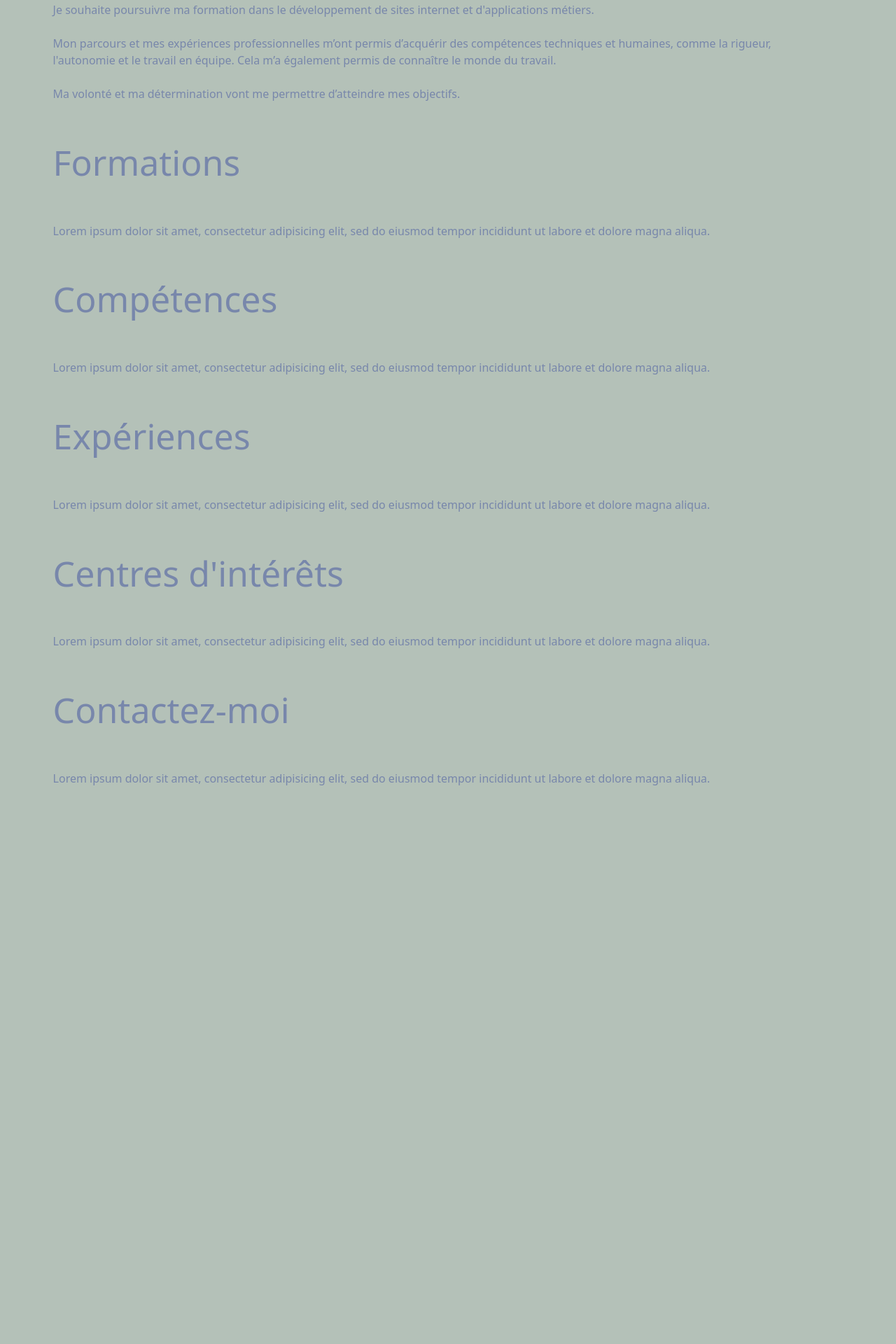
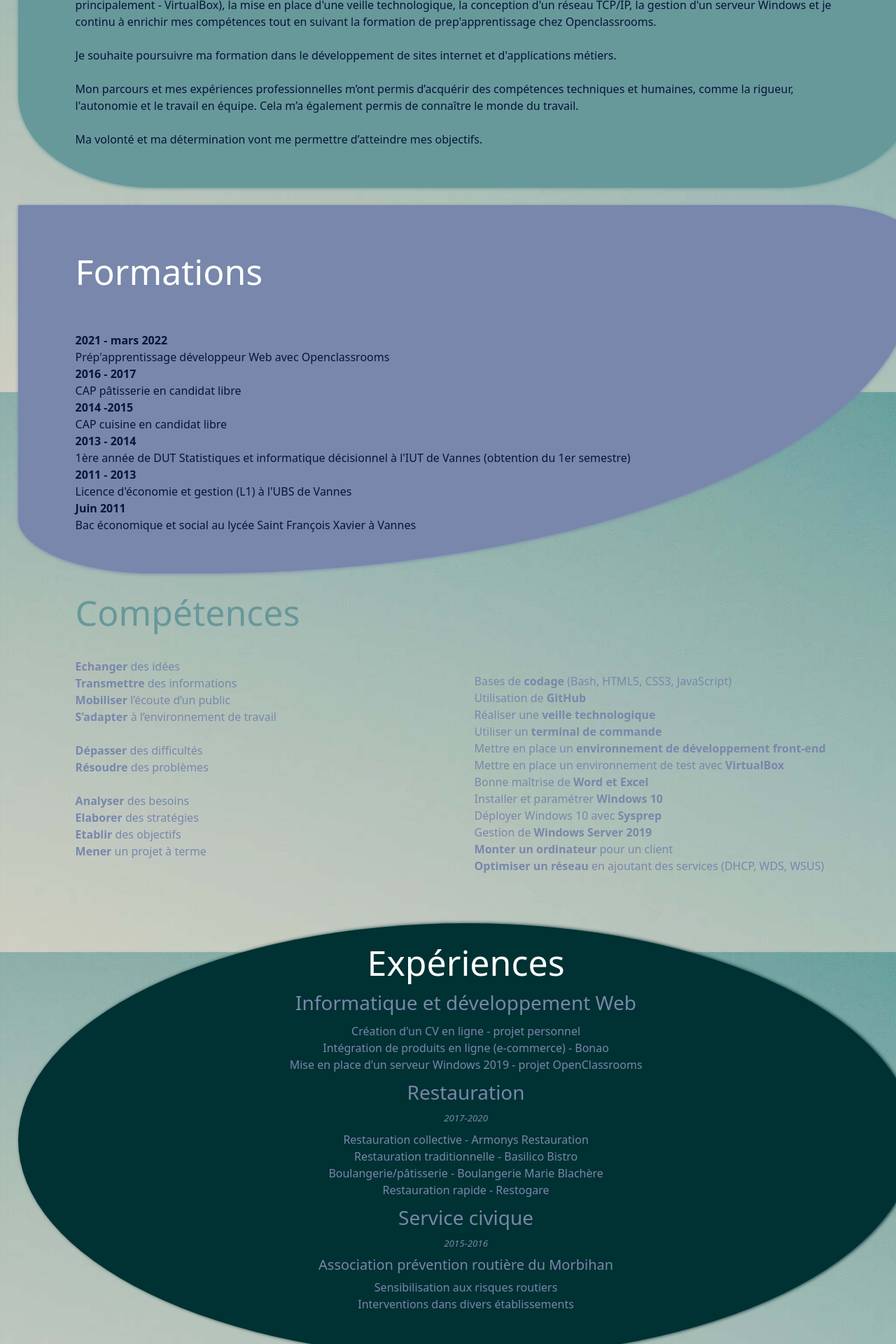
Before and after one commit to segoleneganzin/cv, a PHP site: page / in a window 1280 px wide. Shown: the part 1840-3760 px from the top of the page at 70% size. Before the commit the page ends 2962 px from the top, so only its background shows below. Run offline with PHP 8.4, Linux system fonts and the light colour scheme.

Commit message:
amélioration du visuel et ajout de contenu

```diff
--- a/index.html
+++ b/index.html
@@ -96,6 +96,7 @@
                                 Bénéficiaire d'une <b>RQTH</b><br><br>
                                 <a href="https://www.linkedin.com/in/segoleneganzin/" target="_blank"><img src="img/linkedin.png" alt="Linkedin"></a>
                                 <a href="https://github.com/segoleneganzin" target="_blank"><img src="img/github.png" alt="GitHub"></a>
+                                <a href="https://app.assessfirst.com/_/profile/iixo7dtr-segolene-ganzin" target="_blank"><img src="img/app_assessFirst.png" alt="App AssessFirst"></a>
                             </p>
                         </div>
                     </div>
@@ -134,7 +135,19 @@
                 <div class="container">
                     <div class="col-12">
                         <h1>Formations</h1>
-                        <p>Lorem ipsum dolor sit amet, consectetur adipisicing elit, sed do eiusmod tempor incididunt ut labore et dolore magna aliqua. </p>
+                        <p><strong> 2021 - mars 2022</strong><br>
+                            Prép'apprentissage développeur Web avec Openclassrooms <br>
+                            <strong>2016 - 2017</strong> <br>
+                            CAP pâtisserie en candidat libre<br>
+                            <strong>2014 -2015</strong><br>
+                            CAP cuisine en candidat libre<br>
+                            <strong>2013 - 2014</strong><br>
+                            1ère année de DUT Statistiques et informatique décisionnel
+                            à l'IUT de Vannes (obtention du 1er semestre)<br>
+                            <strong>2011 - 2013</strong><br>
+                            Licence d'économie et gestion (L1) à l'UBS de Vannes<br>
+                            <strong>Juin 2011</strong><br>
+                            Bac économique et social au lycée Saint François Xavier à Vannes</p>
                     </div>
                 </div>
             </section>
@@ -142,9 +155,36 @@
             <!-- Section 3 Compétences -->
             <section id="skills">
                 <div class="container">
-                    <div class="col-12">
-                        <h1>Compétences</h1>
-                        <p>Lorem ipsum dolor sit amet, consectetur adipisicing elit, sed do eiusmod tempor incididunt ut labore et dolore magna aliqua. </p>
+                    <h1>Compétences</h1>
+                    <div class="row">
+                        <div class="col-6">
+                            <p> <strong>Echanger</strong> des idées <br>
+                                <strong>Transmettre</strong> des informations<br>
+                                <strong>Mobiliser</strong> l’écoute d’un public<br>
+                                <strong>S’adapter</strong> à l’environnement de travail<br><br>
+                                <strong>Dépasser</strong> des difficultés<br>
+                                <strong>Résoudre</strong> des problèmes<br><br>
+                                <strong>Analyser</strong> des besoins<br>
+                                <strong>Elaborer</strong> des stratégies<br>
+                                <strong>Etablir</strong> des objectifs<br>
+                                <strong>Mener</strong> un projet à terme<br>
+                            </p>
+                        </div>
+                        <div class="col-6">
+                            <br><br>
+                            Bases de <strong>codage</strong> (Bash, HTML5, CSS3, JavaScript) <br>
+                            Utilisation de <strong>GitHub</strong><br>
+                            Réaliser une <strong>veille technologique</strong><br>
+                            Utiliser un <strong>terminal de commande</strong><br>
+                            Mettre en place un <strong>environnement de développement front-end</strong><br>
+                            Mettre en place un environnement de test avec <strong>VirtualBox</strong><br>
+                            Bonne maîtrise de <strong>Word et Excel</strong><br>
+                            Installer et paramétrer <strong>Windows 10</strong><br>
+                            Déployer Windows 10 avec <strong>Sysprep</strong><br>
+                            Gestion de <strong>Windows Server 2019</strong><br>
+                            <strong>Monter un ordinateur</strong> pour un client<br>
+                            <strong>Optimiser un réseau</strong> en ajoutant des services (DHCP, WDS, WSUS)
+                        </div>
                     </div>
                 </div>
             </section>
@@ -154,7 +194,28 @@
                 <div class="container">
                     <div class="col-12">
                         <h1>Expériences</h1>
-                        <p>Lorem ipsum dolor sit amet, consectetur adipisicing elit, sed do eiusmod tempor incididunt ut labore et dolore magna aliqua. </p>
+                        <h3>Informatique et développement Web</h3>
+                        <p>
+                            Création d'un CV en ligne - projet personnel <br>
+                            Intégration de produits en ligne (e-commerce) - Bonao <br>
+                            Mise en place d'un serveur Windows 2019 - projet OpenClassrooms
+                        </p>
+                        <h3>Restauration</h3>
+                        <h4>2017-2020</h4>
+                        <p>
+                            Restauration collective - Armonys Restauration <br>
+                            Restauration traditionnelle - Basilico Bistro <br>
+                            Boulangerie/pâtisserie - Boulangerie Marie Blachère <br>
+                            Restauration rapide - Restogare
+                        </p>
+                        <h3>Service civique</h3>
+                        <h4>2015-2016</h4>
+                        <h5>Association prévention routière du Morbihan</h5>
+                        <p>
+                            Sensibilisation aux risques routiers <br>
+                            Interventions dans divers établissements <br>
+
+                        </p>
                     </div>
                 </div>
             </section>
@@ -164,7 +225,11 @@
                 <div class="container">
                     <div class="col-12">
                         <h1>Centres d'intérêts</h1>
-                        <p>Lorem ipsum dolor sit amet, consectetur adipisicing elit, sed do eiusmod tempor incididunt ut labore et dolore magna aliqua. </p>
+                        <p><svg xmlns="http://www.w3.org/2000/svg" width="16" height="16" fill="currentColor" class="bi bi-pen" viewBox="0 0 16 16">
+                            <path d="m13.498.795.149-.149a1.207 1.207 0 1 1 1.707 1.708l-.149.148a1.5 1.5 0 0 1-.059 2.059L4.854 14.854a.5.5 0 0 1-.233.131l-4 1a.5.5 0 0 1-.606-.606l1-4a.5.5 0 0 1 .131-.232l9.642-9.642a.5.5 0 0 0-.642.056L6.854 4.854a.5.5 0 1 1-.708-.708L9.44.854A1.5 1.5 0 0 1 11.5.796a1.5 1.5 0 0 1 1.998-.001zm-.644.766a.5.5 0 0 0-.707 0L1.95 11.756l-.764 3.057 3.057-.764L14.44 3.854a.5.5 0 0 0 0-.708l-1.585-1.585z"/>
+                          </svg> en cours <svg xmlns="http://www.w3.org/2000/svg" width="16" height="16" fill="currentColor" class="bi bi-pen" viewBox="0 0 16 16">
+                            <path d="m13.498.795.149-.149a1.207 1.207 0 1 1 1.707 1.708l-.149.148a1.5 1.5 0 0 1-.059 2.059L4.854 14.854a.5.5 0 0 1-.233.131l-4 1a.5.5 0 0 1-.606-.606l1-4a.5.5 0 0 1 .131-.232l9.642-9.642a.5.5 0 0 0-.642.056L6.854 4.854a.5.5 0 1 1-.708-.708L9.44.854A1.5 1.5 0 0 1 11.5.796a1.5 1.5 0 0 1 1.998-.001zm-.644.766a.5.5 0 0 0-.707 0L1.95 11.756l-.764 3.057 3.057-.764L14.44 3.854a.5.5 0 0 0 0-.708l-1.585-1.585z"/>
+                          </svg></p>
                     </div>
                 </div>
             </section>
@@ -174,7 +239,11 @@
                 <div class="container">
                     <div class="col-12">
                         <h1>Contactez-moi</h1>
-                        <p>Lorem ipsum dolor sit amet, consectetur adipisicing elit, sed do eiusmod tempor incididunt ut labore et dolore magna aliqua. </p>
+                        <p><svg xmlns="http://www.w3.org/2000/svg" width="16" height="16" fill="currentColor" class="bi bi-pen" viewBox="0 0 16 16">
+                            <path d="m13.498.795.149-.149a1.207 1.207 0 1 1 1.707 1.708l-.149.148a1.5 1.5 0 0 1-.059 2.059L4.854 14.854a.5.5 0 0 1-.233.131l-4 1a.5.5 0 0 1-.606-.606l1-4a.5.5 0 0 1 .131-.232l9.642-9.642a.5.5 0 0 0-.642.056L6.854 4.854a.5.5 0 1 1-.708-.708L9.44.854A1.5 1.5 0 0 1 11.5.796a1.5 1.5 0 0 1 1.998-.001zm-.644.766a.5.5 0 0 0-.707 0L1.95 11.756l-.764 3.057 3.057-.764L14.44 3.854a.5.5 0 0 0 0-.708l-1.585-1.585z"/>
+                          </svg> en cours <svg xmlns="http://www.w3.org/2000/svg" width="16" height="16" fill="currentColor" class="bi bi-pen" viewBox="0 0 16 16">
+                            <path d="m13.498.795.149-.149a1.207 1.207 0 1 1 1.707 1.708l-.149.148a1.5 1.5 0 0 1-.059 2.059L4.854 14.854a.5.5 0 0 1-.233.131l-4 1a.5.5 0 0 1-.606-.606l1-4a.5.5 0 0 1 .131-.232l9.642-9.642a.5.5 0 0 0-.642.056L6.854 4.854a.5.5 0 1 1-.708-.708L9.44.854A1.5 1.5 0 0 1 11.5.796a1.5 1.5 0 0 1 1.998-.001zm-.644.766a.5.5 0 0 0-.707 0L1.95 11.756l-.764 3.057 3.057-.764L14.44 3.854a.5.5 0 0 0 0-.708l-1.585-1.585z"/>
+                          </svg></p>
                     </div>
                 </div>
             </section>
--- a/style.css
+++ b/style.css
@@ -1,40 +1,59 @@
+*,
+*::before,
+*::after {
+  -webkit-box-sizing: border-box;
+          box-sizing: border-box;
+}
+
 body {
-  background-color: #B4C1B8;
+  background-color: #F3F6F4;
+  background-image: url(/img/beach-at-sunset-in-teal-and-orange.jpg);
+  background-repeat: no-repeat;
+  background-attachment: fixed;
+  background-size: 100%;
   color: #7887AB;
 }
 
 /*menu*/
 .menu {
   display: block;
-  background-color: #061539;
+  background-color: #003133;
   width: 250px;
   height: 100vh;
   min-height: 800px;
   position: fixed;
-  box-shadow: 2px 0px 5px #061539;
+  -webkit-box-shadow: 2px 0px 5px #003133;
+          box-shadow: 2px 0px 5px #003133;
   z-index: 5;
-  transition: all 0.3s 0.1s ease-in-out;
 }
 
 .blocs-menu {
   width: 100%;
   height: 10%;
+  display: -webkit-box;
+  display: -ms-flexbox;
   display: flex;
-  justify-content: center;
-  align-items: center;
+  -webkit-box-pack: center;
+      -ms-flex-pack: center;
+          justify-content: center;
+  -webkit-box-align: center;
+      -ms-flex-align: center;
+          align-items: center;
 }
 
 .blocs-menu:nth-child(1) {
   width: 100%;
   height: 25%;
 }
+
 .blocs-menu:nth-child(1) .photoId img {
   margin: 20px 0;
   width: 160px;
   height: 160px;
   border-radius: 50%;
   position: relative;
-  box-shadow: 20px 20px 50px black;
+  -webkit-box-shadow: 20px 20px 50px black;
+          box-shadow: 20px 20px 50px black;
 }
 
 .blocs-menu span {
@@ -84,23 +121,100 @@ header {
   padding-left: 15%;
 }
 
-#adress img {
-  max-width: 25%;
-  max-height: 25%;
-}
-
 /*contenu*/
 .contenu {
   width: calc(100% - 250px);
   position: relative;
   margin-left: auto;
-  padding: 3% 5% 10% 0;
+  padding: 3% 0 10% 0;
 }
+
 .contenu h1 {
   font-size: 50px;
+  color: white;
 }
+
 .contenu p {
   margin: 5% 0 5% 5%;
+}
+
+.contenu #presentation {
+  border: 1px solid #67989A;
+  border-radius: 0 15% 15% 15%;
+  -webkit-box-shadow: 0px 1px 5px #67989A;
+          box-shadow: 0px 1px 5px #67989A;
+  background-color: #67989A;
+  color: #061539;
+  padding: 5% 0 0 0;
+  margin: 0 0 2% 0;
+}
+
+.contenu #training {
+  border: 1px solid #7887AB;
+  border-radius: 0 10% 80% 15%;
+  -webkit-box-shadow: 0px 1px 5px #7887AB;
+          box-shadow: 0px 1px 5px #7887AB;
+  background-color: #7887AB;
+  color: #061539;
+  padding: 5% 0 0 0;
+  margin: 0 0 2% 0;
+}
+
+.contenu #skills h1 {
+  color: #67989A;
+}
+
+.contenu #experiences {
+  margin: 5% 0 10% 0;
+  border-radius: 100%;
+  background-color: #003133;
+  -webkit-box-shadow: 2px 0px 5px #003133;
+          box-shadow: 2px 0px 5px #003133;
+  text-align: center;
+  padding: 2% 0 5% 0;
+}
+
+.contenu #experiences h3 {
+  margin: 1%  1%;
+}
+
+.contenu #experiences h4 {
+  font-style: italic;
+  font-size: smaller;
+  margin: 0 0 1% 0;
+}
+
+.contenu #experiences p {
+  margin: 0;
+}
+
+.contenu #hobbies {
+  background-color: #417E80;
+  -webkit-box-shadow: 2px 0px 5px #417E80;
+          box-shadow: 2px 0px 5px #417E80;
+  color: #061539;
+  padding-bottom: 2%;
+}
+
+.contenu #contact {
+  border: 2px solid #003133;
+  margin: 2% 25% 0 25%;
+}
+
+.contenu #contact h1 {
+  color: #003133;
+}
+
+/*footer*/
+footer {
+  width: calc(100% - 250px);
+  min-height: 100px;
+  background-color: #003133;
+  position: relative;
+  margin-left: auto;
+  border-radius: 0 100% 0 0;
+  -webkit-box-shadow: 2px 0px 5px #003133;
+          box-shadow: 2px 0px 5px #003133;
 }
 
 /*Responsive*/
--- a/style.scss
+++ b/style.scss
@@ -3,24 +3,35 @@ $bleu-sombre:#061539;
 $vert-sombre:#003133;
 $bleu-clair:#7887AB;
 $vert-clair:#67989A;
-$couleur-fond:#B4C1B8;
+$couleur-fond: #F3F6F4;
+$couleur-menu: #003133;
+$couleur-fond-hobbies: #417E80;
+
+*,
+*::before,
+*::after {
+  box-sizing: border-box;
+}
 
 body {
     background-color: $couleur-fond;
+    background-image: url(/img/beach-at-sunset-in-teal-and-orange.jpg);
+    background-repeat: no-repeat;
+    background-attachment: fixed;
+    background-size: 100%;
     color: $bleu-clair;
 }
 
 /*menu*/
 .menu {
     display: block;
-    background-color: $bleu-sombre;
+    background-color: $couleur-menu;
     width: 250px;
     height: 100vh;
     min-height: 800px;
     position: fixed;
-    box-shadow: 2px 0px 5px $bleu-sombre;
+    box-shadow: 2px 0px 5px $couleur-menu;
     z-index: 5;
-    transition: all 0.3s 0.1s ease-in-out;
 }
 .blocs-menu {
     width: 100%;
@@ -52,13 +63,24 @@ body {
     padding: 10%;
 
     &::after {
-    content: "";
-        display: block;
-        margin: 5px auto 0 auto;
+        content: '';
+        position: absolute;
+        left: 50%;
+        bottom: 0;
+        transform: translateX(-50%) scaleX(0);
+        transform-origin: 50% 50%;
+        width: 50%;
         height: 2px;
         border-radius: 2px;
         background-color: #7887AB;
+        transition: transform 250ms;
         }
+    &:hover {
+        &::after {
+            transform: translateX(-50%) scaleX(1);
+        }
+    }
+
     a {
         text-decoration: none;
         color: #7887AB;
@@ -75,7 +97,7 @@ header {
     // background-repeat: no-repeat;
     // background-size: 85%;
     background-color: $vert-sombre;
-    box-shadow: 2px 0px 5px $vert-sombre;
+    box-shadow: 0px 1px 5px $vert-sombre;
     border-radius: 0 0 50% 30%;
     width: calc(100% - 250px);
     max-height: 550px;
@@ -91,25 +113,85 @@ header {
 #resume {
     padding-left: 15%;
 }
-#adress img {
-    max-width: 25%;
-    max-height: 25%;
-}
 
 /*contenu*/
 .contenu {
     width: calc(100% - 250px);
     position: relative;
     margin-left: auto;
-    padding: 3% 5% 10% 0;
+    padding: 3% 0 10% 0;
     h1 {
         font-size: 50px;
+        color: white;
     }
     p {
         margin: 5% 0 5% 5%;
     }
+    #presentation {
+        border: 1px solid $vert-clair;
+        border-radius: 0 15% 15% 15%;
+        box-shadow: 0px 1px 5px $vert-clair;
+        background-color: $vert-clair;
+        color: $bleu-sombre;
+        padding: 5% 0 0 0;
+        margin: 0 0 2% 0;
+    }
+    #training {
+        border: 1px solid $bleu-clair;
+        border-radius: 0 10% 80% 15%;
+        box-shadow: 0px 1px 5px $bleu-clair;
+        background-color: $bleu-clair;
+        color: $bleu-sombre;
+        padding: 5% 0 0 0;
+        margin: 0 0 2% 0;
+    }
+    #skills h1{
+        color: $vert-clair;
+    }
+    #experiences {
+        margin: 5% 0 10% 0;
+        border-radius: 100%;
+        background-color: $vert-sombre;
+        box-shadow: 2px 0px 5px $vert-sombre;
+        text-align: center;
+        padding: 2% 0 5% 0 ;
+        h3 {
+            margin: 1%  1% ;
+        }
+        h4 {
+            font-style: italic;
+            font-size: smaller;
+            margin: 0 0 1% 0;
+        }
+        p {
+            margin: 0;
+        }
+    }
+    #hobbies {
+        background-color: $couleur-fond-hobbies;
+        box-shadow: 2px 0px 5px $couleur-fond-hobbies;
+        color: $bleu-sombre;
+        padding-bottom: 2%;
+    }
+    #contact {
+        border: 2px solid $couleur-menu;
+        margin: 2% 25% 0 25%;
+        h1 {
+            color: $couleur-menu;
+        }
+    }
 }
 
+/*footer*/
+footer {
+    width: calc(100% - 250px);
+    min-height: 100px;
+    background-color: $couleur-menu;
+    position: relative;
+    margin-left: auto;
+    border-radius: 0 100% 0 0;
+    box-shadow: 2px 0px 5px $couleur-menu;
+}
 
 /*Responsive*/
 @media (max-width: 1300px) {
@@ -131,18 +213,6 @@ header {
         text-align: center;
     }
 
-    /* .btn-rond-menu {
-        margin-top: 10%;
-        width: 70px;
-        height: 70px;
-        border: 1px solid #f1f1f1;
-        border-radius: 50%;
-        background-color: #333;
-        position: fixed;
-        top: 10px;
-        left: 10px;
-        z-index: 1;
-    } */
 
     /*Entete*/
     header {
```
Also changed, not shown: other parts of style.css (+23 -23 lines), img/app_assessFirst.png (added), img/github.png, img/linkedin.png, 2 other files.
